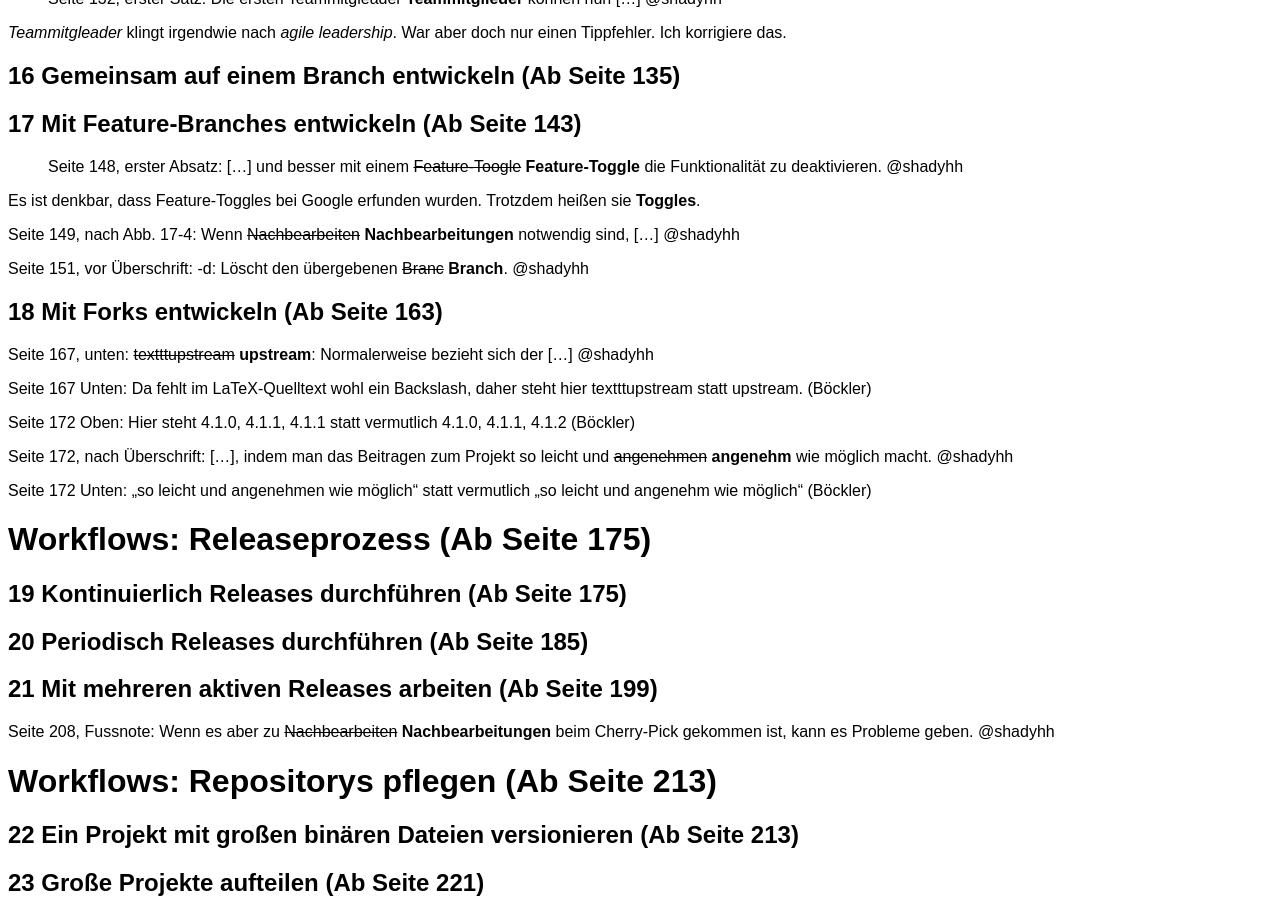
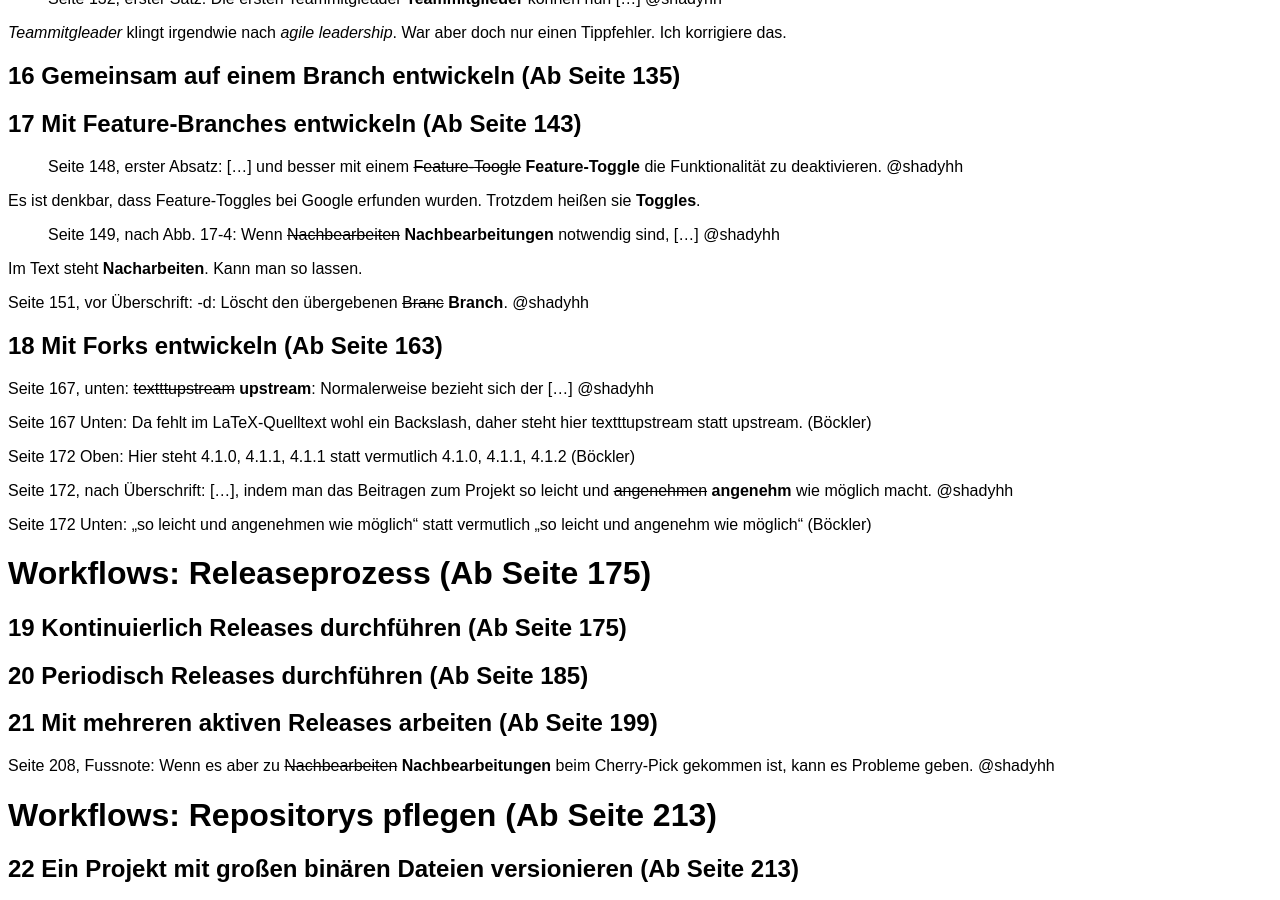
Before and after one commit to kapitel26/gitbuch-feedback, a Jekyll site: the page built from feedback-git-buch-auflage-4.md, in a window 1280 px wide and 900 px high, scrolled down 1528 px. Built offline with Jekyll 4.4.1, drawn with Linux system fonts in a browser that asks for light colours.

Commit message:
Doch kein Typo

```diff
--- a/feedback-git-buch-auflage-4.md
+++ b/feedback-git-buch-auflage-4.md
@@ -80,7 +80,9 @@ War aber doch nur einen Tippfehler. Ich korrigiere das.
 Es ist denkbar, dass Feature-Toggles bei Google erfunden wurden.
 Trotzdem heißen sie **Toggles**.
 
-Seite 149, nach Abb. 17-4: Wenn ~~Nachbearbeiten~~ **Nachbearbeitungen** notwendig sind, [...]  @shadyhh
+> Seite 149, nach Abb. 17-4: Wenn ~~Nachbearbeiten~~ **Nachbearbeitungen** notwendig sind, [...]  @shadyhh
+
+Im Text steht **Nacharbeiten**. Kann man so lassen.
 
 Seite 151, vor Überschrift: -d:  Löscht den übergebenen ~~Branc~~ **Branch**.  @shadyhh
 
```
